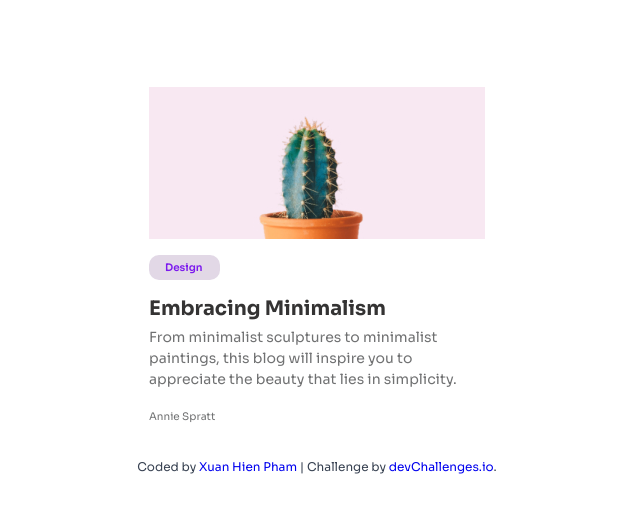
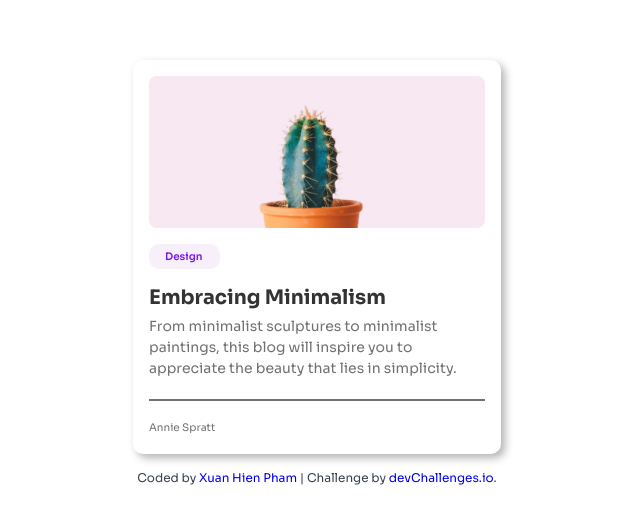
Before and after one commit to HienXuanPham/devchallenges-minimal-blog-card, a plain HTML site: page index.html in a window 1280 px wide. Shown: the part 128-652 px from the top of the page, without its empty margins (323-963 px from the left). Drawn offline with Linux system fonts and the light colour scheme.

Commit message:
add meta description and modify css

```diff
--- a/index.html
+++ b/index.html
@@ -3,7 +3,7 @@
   <head>
     <meta charset="UTF-8" />
     <meta name="viewport" content="width=device-width, initial-scale=1.0" />
-
+    <meta name="description" content="Learn how to create beautiful and responsive card layouts using CSS with examples and best practices.">
     <link
       rel="icon"
       href="resources/favicon.ico"
@@ -33,6 +33,7 @@
             <p class="content-description">
               From minimalist sculptures to minimalist paintings, this blog will inspire you to appreciate the beauty that lies in simplicity.
             </p>
+            <hr>
             <p class="content-footer">Annie Spratt</p>
           </div>
         </div>
--- a/style.css
+++ b/style.css
@@ -14,14 +14,17 @@ body {
 }
 
 .card {
-  width: 21rem;
-  margin: 1rem 1rem 1.25rem 1rem;
+  width: 23rem;
+  padding: 1rem 1rem 1.25rem 1rem;
+  box-shadow: 4px 4px 8px rgba(0, 0, 0, 0.3);
+  border-radius: 0.625rem;
 }
 
 .card-image {
   width: 100%;
   max-height: 9.5rem;
   margin-bottom: 1rem;
+  border-radius: 0.5rem;
 }
 
 .tag {
@@ -31,7 +34,7 @@ body {
   font-size: 0.65rem;
   font-weight: 600;
   color: #7C19EE;
-  background-color: #e2d8e6;
+  background-color: #f7effa;
 }
 
 .card-content {
@@ -52,6 +55,10 @@ body {
   line-height: 1.5;
 }
 
+hr {
+  border: 0.5px solid rgb(112, 113, 114);
+}
+
 .content-footer {
   margin-top: 1.25rem;
   font-size: 0.65rem;
```
